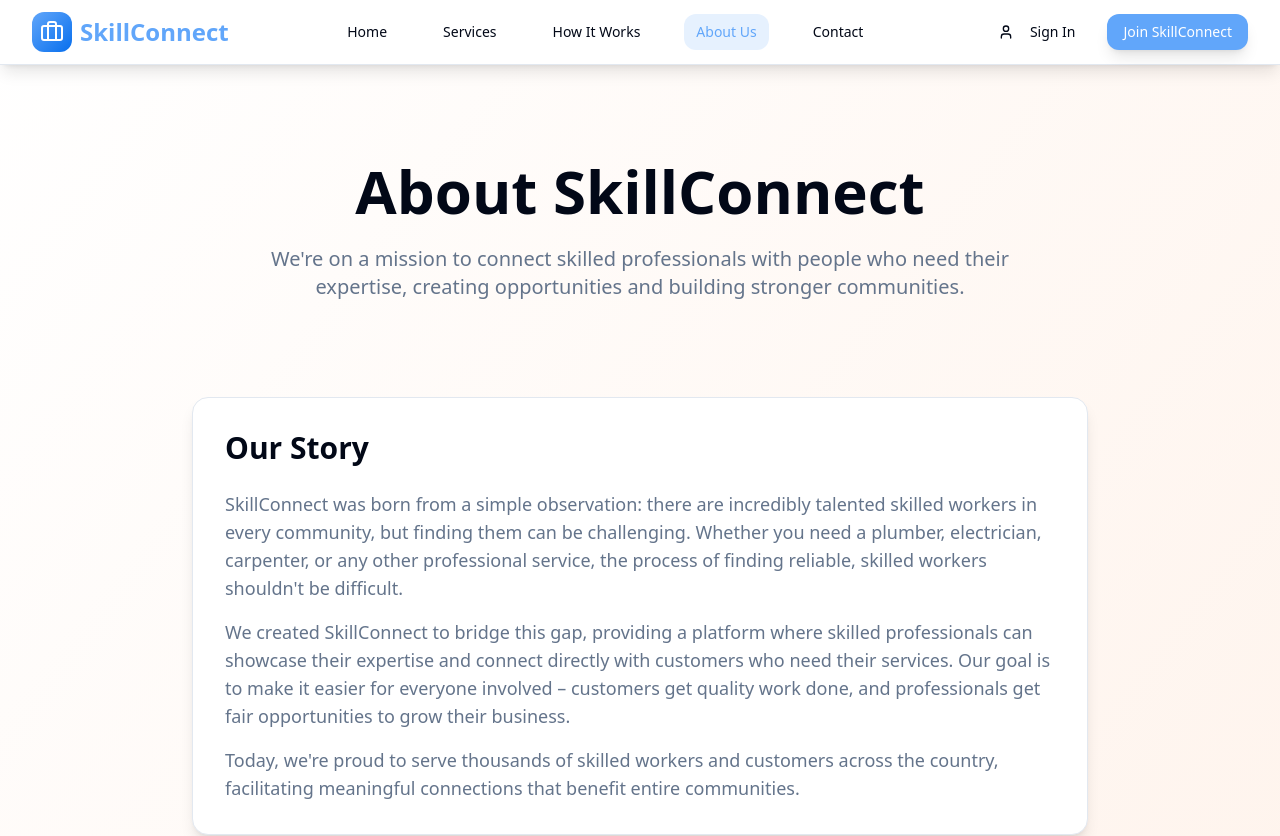
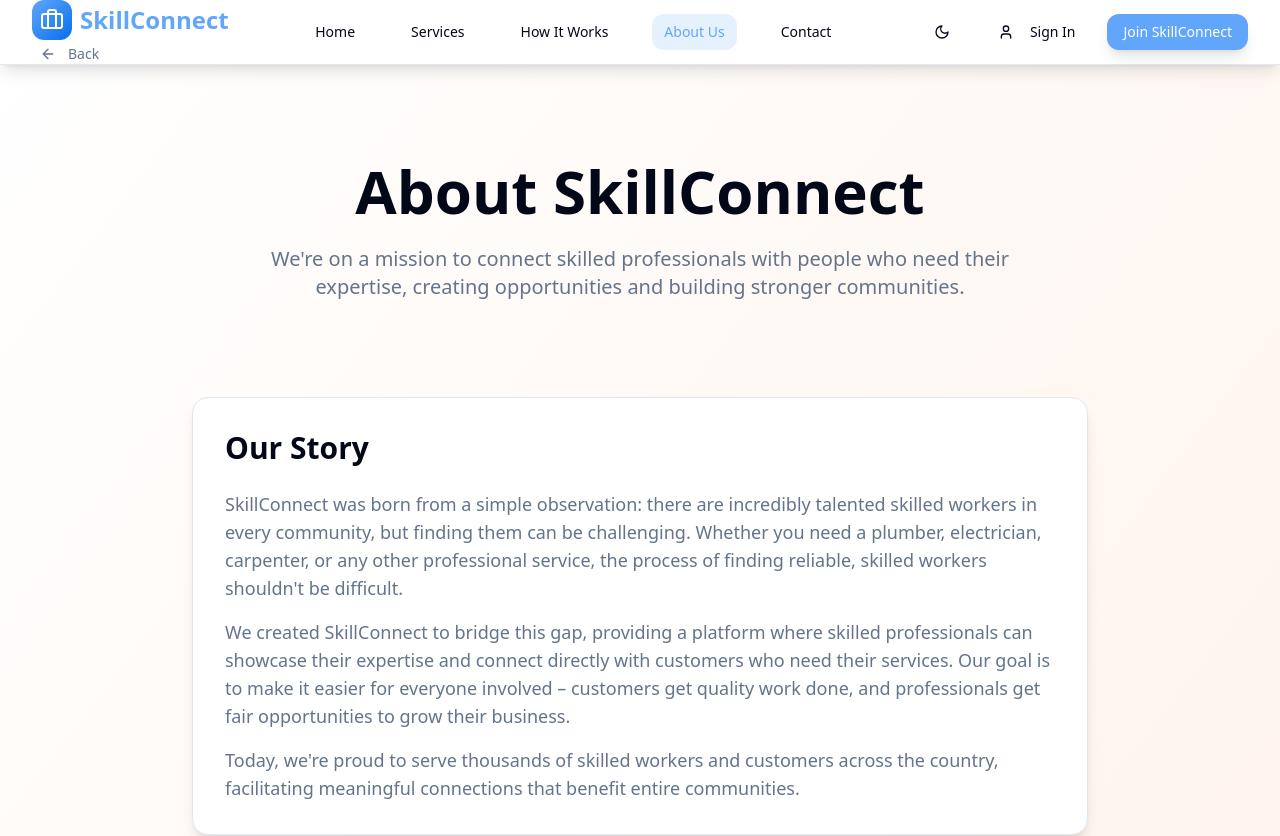
Before and after one commit to Nikhil-Lokhande10/skillconnect-jobs, a React (Vite) app: page /about in a window 1280 px wide. Shown: the top 836 px of the page. Built offline with nearby package versions, Linux system fonts and the light colour scheme.

Commit message:
feat: Add back and dark mode buttons
Adds a back button to all pages except the homepage, positioned below the site name.
Also adds a dark mode toggle button next to the "Join SkillConnect" button.

```diff
--- a/src/App.tsx
+++ b/src/App.tsx
@@ -3,6 +3,7 @@ import { Toaster as Sonner } from "@/components/ui/sonner";
 import { TooltipProvider } from "@/components/ui/tooltip";
 import { QueryClient, QueryClientProvider } from "@tanstack/react-query";
 import { BrowserRouter, Routes, Route } from "react-router-dom";
+import { ThemeProvider } from "next-themes";
 import Index from "./pages/Index";
 import Login from "./pages/Login";
 import Register from "./pages/Register";
@@ -16,6 +17,7 @@ const queryClient = new QueryClient();
 
 const App = () => (
   <QueryClientProvider client={queryClient}>
+    <ThemeProvider attribute="class" defaultTheme="light" enableSystem>
       <TooltipProvider>
         <Toaster />
         <Sonner />
@@ -33,6 +35,7 @@ const App = () => (
           </Routes>
         </BrowserRouter>
       </TooltipProvider>
+    </ThemeProvider>
   </QueryClientProvider>
 );
 
--- a/src/components/Navbar.tsx
+++ b/src/components/Navbar.tsx
@@ -1,11 +1,16 @@
 import { useState } from "react";
-import { Link, useLocation } from "react-router-dom";
+import { Link, useLocation, useNavigate } from "react-router-dom";
 import { Button } from "@/components/ui/button";
-import { Menu, X, User, Briefcase } from "lucide-react";
+import { Menu, X, User, Briefcase, ArrowLeft, Moon, Sun } from "lucide-react";
+import { useTheme } from "next-themes";
 
 const Navbar = () => {
   const [isMenuOpen, setIsMenuOpen] = useState(false);
   const location = useLocation();
+  const navigate = useNavigate();
+  const { theme, setTheme } = useTheme();
+
+  const isHomePage = location.pathname === "/";
 
   const navLinks = [
     { href: "/", label: "Home" },
@@ -21,14 +26,25 @@ const Navbar = () => {
     <nav className="bg-white shadow-lg border-b border-border sticky top-0 z-50">
       <div className="max-w-7xl mx-auto px-4 sm:px-6 lg:px-8">
         <div className="flex justify-between h-16">
-          {/* Logo */}
-          <div className="flex items-center">
+          {/* Logo and Back Button */}
+          <div className="flex flex-col items-start">
             <Link to="/" className="flex items-center space-x-2">
               <div className="w-10 h-10 bg-gradient-hero rounded-xl flex items-center justify-center">
                 <Briefcase className="h-6 w-6 text-white" />
               </div>
               <span className="text-2xl font-bold text-primary">SkillConnect</span>
             </Link>
+            {!isHomePage && (
+              <Button
+                variant="ghost"
+                size="sm"
+                onClick={() => navigate(-1)}
+                className="mt-1 -ml-2 text-muted-foreground hover:text-foreground"
+              >
+                <ArrowLeft className="h-4 w-4 mr-1" />
+                Back
+              </Button>
+            )}
           </div>
 
           {/* Desktop Navigation */}
@@ -50,6 +66,13 @@ const Navbar = () => {
 
           {/* Desktop Auth Buttons */}
           <div className="hidden md:flex items-center space-x-4">
+            <Button
+              variant="ghost"
+              size="sm"
+              onClick={() => setTheme(theme === "dark" ? "light" : "dark")}
+            >
+              {theme === "dark" ? <Sun className="h-4 w-4" /> : <Moon className="h-4 w-4" />}
+            </Button>
             <Link to="/login">
               <Button variant="ghost" size="sm">
                 <User className="h-4 w-4 mr-2" />
@@ -93,6 +116,15 @@ const Navbar = () => {
                 </Link>
               ))}
               <div className="pt-4 border-t border-border space-y-2">
+                <Button
+                  variant="ghost"
+                  size="sm"
+                  className="w-full justify-start"
+                  onClick={() => setTheme(theme === "dark" ? "light" : "dark")}
+                >
+                  {theme === "dark" ? <Sun className="h-4 w-4 mr-2" /> : <Moon className="h-4 w-4 mr-2" />}
+                  {theme === "dark" ? "Light Mode" : "Dark Mode"}
+                </Button>
                 <Link to="/login" onClick={() => setIsMenuOpen(false)}>
                   <Button variant="ghost" size="sm" className="w-full justify-start">
                     <User className="h-4 w-4 mr-2" />
```
Lines whose indentation alone changed are shown as unchanged.
